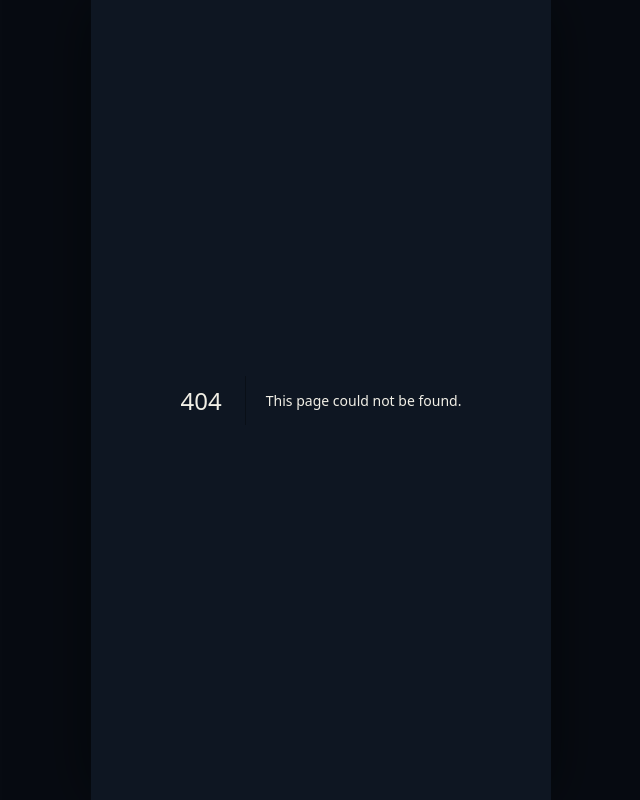
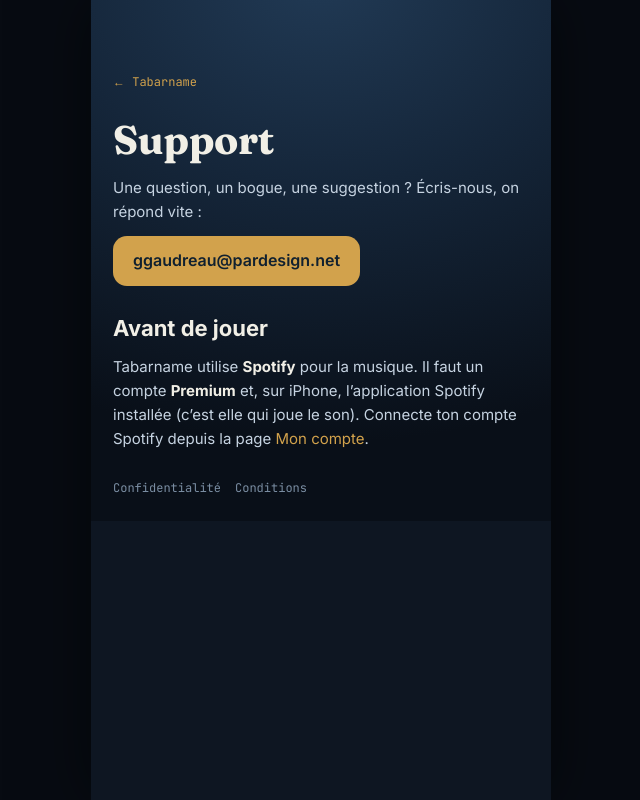
Before and after one commit to ggaudreau91/tabarname_app, a Next.js app: page /support in a window 1280 px wide. Before the commit this address had no page. Shown: the whole page, without its empty margins (319-959 px from the left). Built offline with nearby package versions, Linux system fonts and the light colour scheme.

Commit message:
feat(legal): page /support (URL de support requise par l'App Store)
Co-Authored-By: Claude Opus 4.8 <noreply@anthropic.com>

```diff
--- /dev/null
+++ b/app/(marketing)/support/page.tsx
@@ -0,0 +1,58 @@
+import type { Metadata } from "next";
+import Link from "next/link";
+
+export const metadata: Metadata = {
+  title: "Support — Tabarname",
+  description: "Besoin d’aide avec Tabarname ? Contacte-nous.",
+};
+
+const p: React.CSSProperties = {
+  fontSize: 15,
+  lineHeight: 1.6,
+  color: "var(--ink-2)",
+  margin: "0 0 12px",
+};
+
+export default function SupportPage() {
+  return (
+    <main className="tb" style={{ minHeight: "100%", background: "var(--bg-grad)", color: "var(--ink)" }}>
+      <div className="safe-top safe-bottom" style={{ padding: "16px 22px 48px", maxWidth: 720, margin: "0 auto" }}>
+        <Link href="/" className="tb-mono" style={{ fontSize: 12, color: "var(--accent)" }}>
+          ← Tabarname
+        </Link>
+
+        <h1 className="font-display" style={{ fontWeight: 700, fontSize: 40, letterSpacing: "-0.01em", margin: "18px 0 6px" }}>
+          Support
+        </h1>
+
+        <p style={p}>
+          Une question, un bogue, une suggestion ? Écris-nous, on répond vite :
+        </p>
+        <p style={{ ...p, marginBottom: 24 }}>
+          <a href="mailto:ggaudreau@pardesign.net" className="tb-btn tb-btn--accent" style={{ textDecoration: "none" }}>
+            ggaudreau@pardesign.net
+          </a>
+        </p>
+
+        <h2 style={{ fontWeight: 700, fontSize: 22, color: "var(--ink)", margin: "26px 0 10px" }}>
+          Avant de jouer
+        </h2>
+        <p style={p}>
+          Tabarname utilise <b style={{ color: "var(--ink)" }}>Spotify</b> pour la
+          musique. Il faut un compte <b style={{ color: "var(--ink)" }}>Premium</b>{" "}
+          et, sur iPhone, l’application Spotify installée (c’est elle qui joue le
+          son). Connecte ton compte Spotify depuis la page{" "}
+          <Link href="/compte" style={{ color: "var(--accent)" }}>
+            Mon compte
+          </Link>
+          .
+        </p>
+
+        <div className="tb-mono" style={{ display: "flex", gap: 14, marginTop: 28, fontSize: 12, color: "var(--ink-dim)" }}>
+          <Link href="/legal/confidentialite" style={{ color: "var(--ink-dim)" }}>Confidentialité</Link>
+          <Link href="/legal/conditions" style={{ color: "var(--ink-dim)" }}>Conditions</Link>
+        </div>
+      </div>
+    </main>
+  );
+}
```
